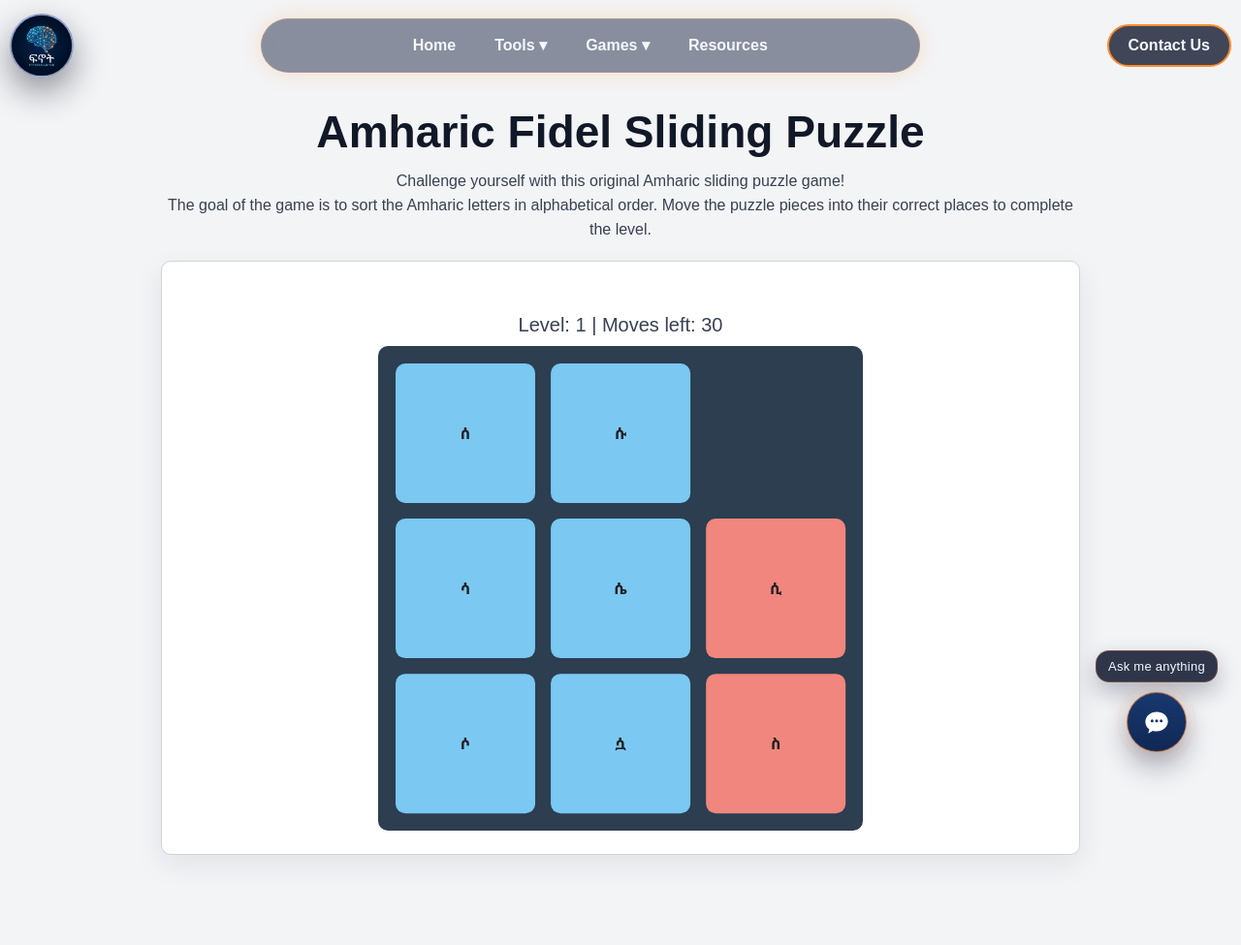
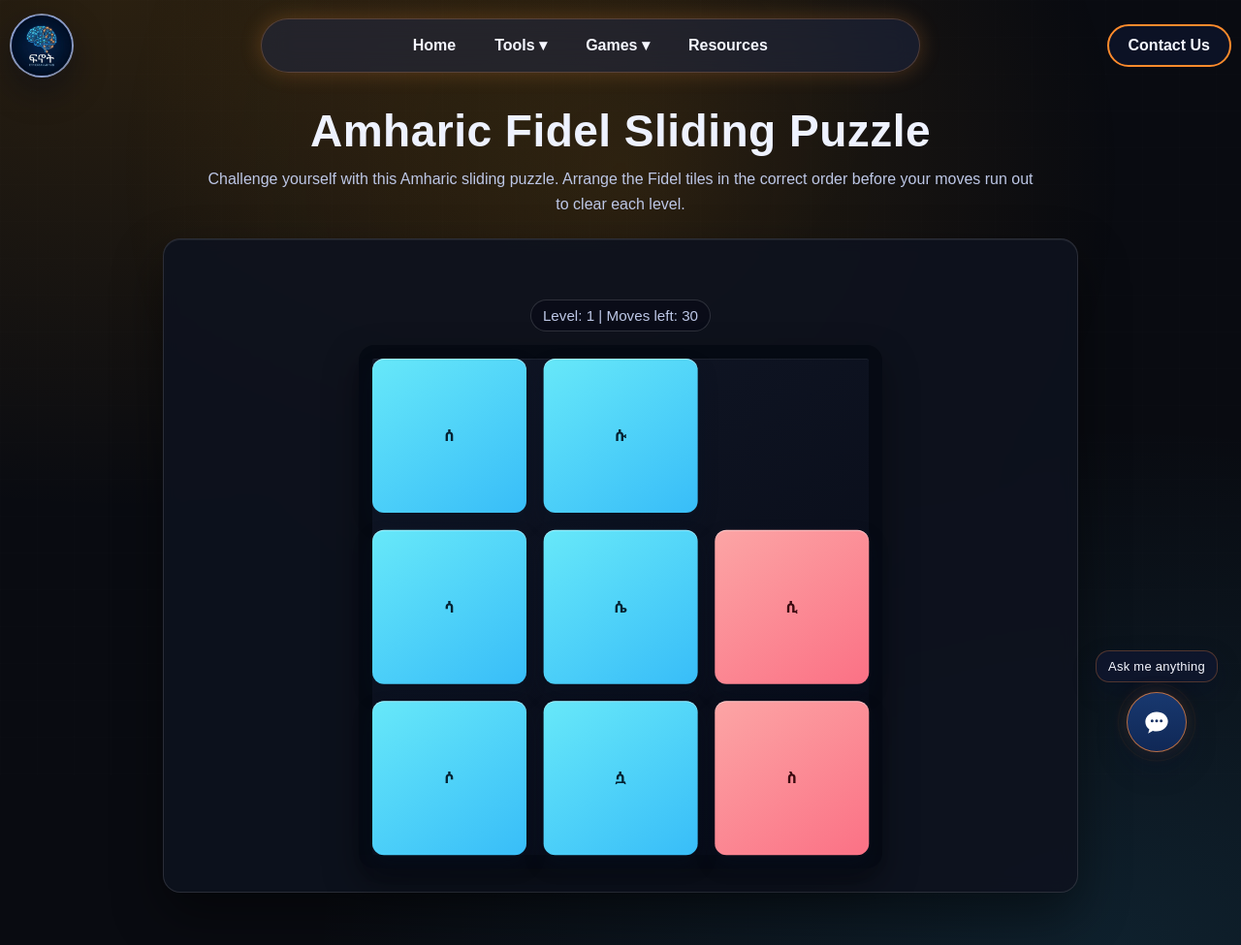
Before and after one commit to samuelabera21/Samuel_AI_Tools_App, a Flask app: page /Games/Amharic_Fidel_Sliding_Puzzle_Game in a window 1280 px wide. Shown: the whole page at 97% size. Before the commit the page ends 886 px from the top, so only its background shows below. Run offline with Flask 3, Linux system fonts and the light colour scheme.

Commit message:
update puzzele game

```diff
--- a/static/css/amharic_fidel_sliding_puzzle.css
+++ b/static/css/amharic_fidel_sliding_puzzle.css
@@ -1,80 +1,115 @@
-body {
-  background: #f3f4f6;
-  color: #111827;
+:root {
+  --af-bg: #090b11;
+  --af-panel: rgba(14, 18, 30, 0.9);
+  --af-border: rgba(255, 255, 255, 0.12);
+  --af-text: #eef2ff;
+  --af-muted: #bdc7e6;
+  --af-accent: #f59e0b;
+  --af-good: #67e8f9;
+  --af-warn: #fca5a5;
 }
 
-.topbar {
-  gap: 16px;
+body {
+  min-height: 100vh;
+  background:
+    radial-gradient(140% 120% at 10% 0%, rgba(245, 158, 11, 0.14), rgba(9, 11, 17, 0) 45%),
+    radial-gradient(130% 110% at 90% 100%, rgba(56, 189, 248, 0.12), rgba(9, 11, 17, 0) 50%),
+    var(--af-bg);
+  color: var(--af-text);
 }
 
-.topbar a {
-  color: #fff;
-  text-decoration: none;
-  font-size: 18px;
+body::before,
+body::after {
+  content: "";
+  position: fixed;
+  inset: 0;
+  pointer-events: none;
+  z-index: 0;
 }
 
-.brand {
-  font-size: 30px;
+body::before {
+  background-image:
+    linear-gradient(to right, rgba(255, 255, 255, 0.05) 1px, transparent 1px),
+    linear-gradient(to bottom, rgba(255, 255, 255, 0.05) 1px, transparent 1px);
+  background-size: 38px 38px;
+  opacity: 0.18;
+}
+
+body::after {
+  background: radial-gradient(circle at 50% 22%, rgba(245, 158, 11, 0.12), transparent 58%);
 }
 
 .page-wrap {
+  position: relative;
+  z-index: 1;
   max-width: 980px;
-  margin: 36px auto;
-  padding: 0 16px;
+  margin: 34px auto;
+  padding: 0 18px 20px;
 }
 
 .title {
+  margin: 0 0 10px;
   text-align: center;
-  font-size: clamp(32px, 4vw, 46px);
-  margin-bottom: 12px;
+  font-size: clamp(1.45rem, 2.6vw, 2rem);
+  line-height: 1.18;
+  letter-spacing: 0.01em;
 }
 
 .subtitle {
+  margin: 0 auto 22px;
+  max-width: 860px;
   text-align: center;
-  color: #374151;
-  line-height: 1.55;
-  margin-bottom: 20px;
+  color: var(--af-muted);
+  font-size: clamp(0.95rem, 1.4vw, 1.05rem);
+  line-height: 1.62;
 }
 
 .game-shell {
-  background: #fff;
-  border: 1px solid #d1d5db;
-  border-radius: 10px;
-  padding: 24px;
-  box-shadow: 0 10px 30px rgba(15, 23, 42, 0.08);
+  background: var(--af-panel);
+  border: 1px solid var(--af-border);
+  border-radius: 18px;
+  padding: clamp(16px, 2.3vw, 24px);
+  box-shadow:
+    0 22px 52px rgba(0, 0, 0, 0.45),
+    inset 0 1px 0 rgba(255, 255, 255, 0.06);
+  backdrop-filter: blur(8px);
 }
 
 .game-body {
-  max-width: 720px;
+  max-width: 760px;
   margin: 0 auto;
 }
 
 .level-complete {
+  min-height: 30px;
+  margin-bottom: 8px;
   text-align: center;
   white-space: pre-line;
-  min-height: 24px;
-  margin-bottom: 6px;
-  color: #f3c431;
+  color: #ffd27a;
   font-weight: 700;
+  font-size: 0.95rem;
 }
 
 .status-line {
+  margin: 0 auto 14px;
+  width: fit-content;
   text-align: center;
-  margin-bottom: 10px;
-  font-size: 20px;
-  color: #374151;
+  font-size: 0.95rem;
+  color: var(--af-muted);
+  padding: 7px 12px;
+  border-radius: 999px;
+  border: 1px solid rgba(255, 255, 255, 0.15);
+  background: rgba(8, 12, 24, 0.66);
 }
 
 .sliding-puzzle-figure {
   box-sizing: border-box;
+  margin: 0 auto;
+  width: min(100%, 540px);
+  aspect-ratio: 1 / 1;
+  position: relative;
   font-family: "Noto Sans Ethiopic", "Abyssinica SIL", sans-serif;
   font-weight: 700;
-  color: #1f1f1f;
-  margin: 0 auto;
-  width: 100%;
-  max-width: 500px;
-  aspect-ratio: 1 / 1;
-  position: relative;
 }
 
 .sliding-puzzle {
@@ -82,9 +117,15 @@
   position: relative;
   width: 100%;
   height: 100%;
-  border: 18px solid #2c3e50;
-  border-radius: 10px;
-  background: #2c3e50;
+  margin: 0;
+  padding: 0;
+  border: 14px solid rgba(6, 10, 19, 0.95);
+  border-radius: 16px;
+  background:
+    linear-gradient(145deg, rgba(18, 24, 39, 0.96), rgba(7, 11, 22, 0.94));
+  box-shadow:
+    inset 0 1px 0 rgba(255, 255, 255, 0.06),
+    0 16px 36px rgba(0, 0, 0, 0.4);
 }
 
 .tile {
@@ -94,38 +135,34 @@
   display: flex;
   align-items: center;
   justify-content: center;
-  border-radius: 10px;
-  background: #7bc8f3;
-  color: #1f1f1f;
+  border-radius: 12px;
+  background: linear-gradient(145deg, #67e8f9, #38bdf8);
+  color: #062333;
   cursor: pointer;
-  font-size: 60px;
+  font-size: clamp(1.8rem, 8.2vw, 3rem);
   transition: transform 0.5s ease;
   user-select: none;
+  box-shadow:
+    0 10px 20px rgba(6, 19, 38, 0.32),
+    inset 0 1px 0 rgba(255, 255, 255, 0.42);
 }
 
 .tile.error {
-  background: #f0867d;
+  background: linear-gradient(145deg, #fca5a5, #fb7185);
+  color: #3b0a10;
 }
 
 @media only screen and (max-width: 650px) {
-  .title {
-    font-size: clamp(24px, 7vw, 34px);
+  .page-wrap {
+    margin-top: 24px;
   }
 
   .status-line {
-    font-size: 17px;
-  }
-
-  .game-shell {
-    padding: 14px;
+    font-size: 0.9rem;
   }
 
   .sliding-puzzle {
     border-width: 10px;
     border-radius: 14px;
   }
-
-  .tile {
-    font-size: 2.15rem;
-  }
 }
--- a/templates/amharic_fidel_sliding_puzzle_game.html
+++ b/templates/amharic_fidel_sliding_puzzle_game.html
@@ -3,7 +3,7 @@
 <head>
   <meta charset="UTF-8">
   <meta name="viewport" content="width=device-width, initial-scale=1.0">
-  <title>Amharic Fidel Sliding Puzzle - AI Tools App</title>
+  <title>Amharic Fidel Sliding Puzzle - ፍኖት Ethiopian AI HUB</title>
   <link rel="stylesheet" href="{{ url_for('static', filename='css/base.css') }}">
   <link rel="stylesheet" href="{{ url_for('static', filename='css/amharic_fidel_sliding_puzzle.css') }}">
 </head>
@@ -13,10 +13,8 @@
   <main class="page-wrap">
     <h1 class="title">Amharic Fidel Sliding Puzzle</h1>
     <p class="subtitle">
-      Challenge yourself with this original Amharic sliding puzzle game!
-      <br>
-      The goal of the game is to sort the Amharic letters in alphabetical order.
-      Move the puzzle pieces into their correct places to complete the level.
+      Challenge yourself with this Amharic sliding puzzle.
+      Arrange the Fidel tiles in the correct order before your moves run out to clear each level.
     </p>
 
     <section class="game-shell">
```
